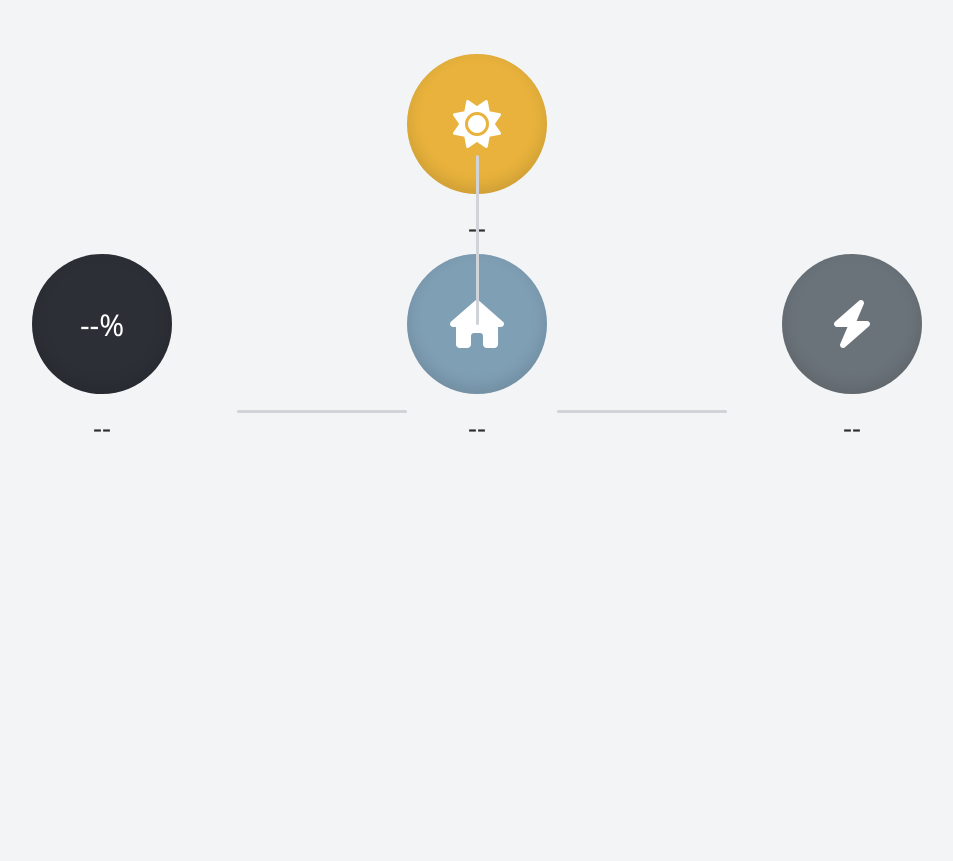
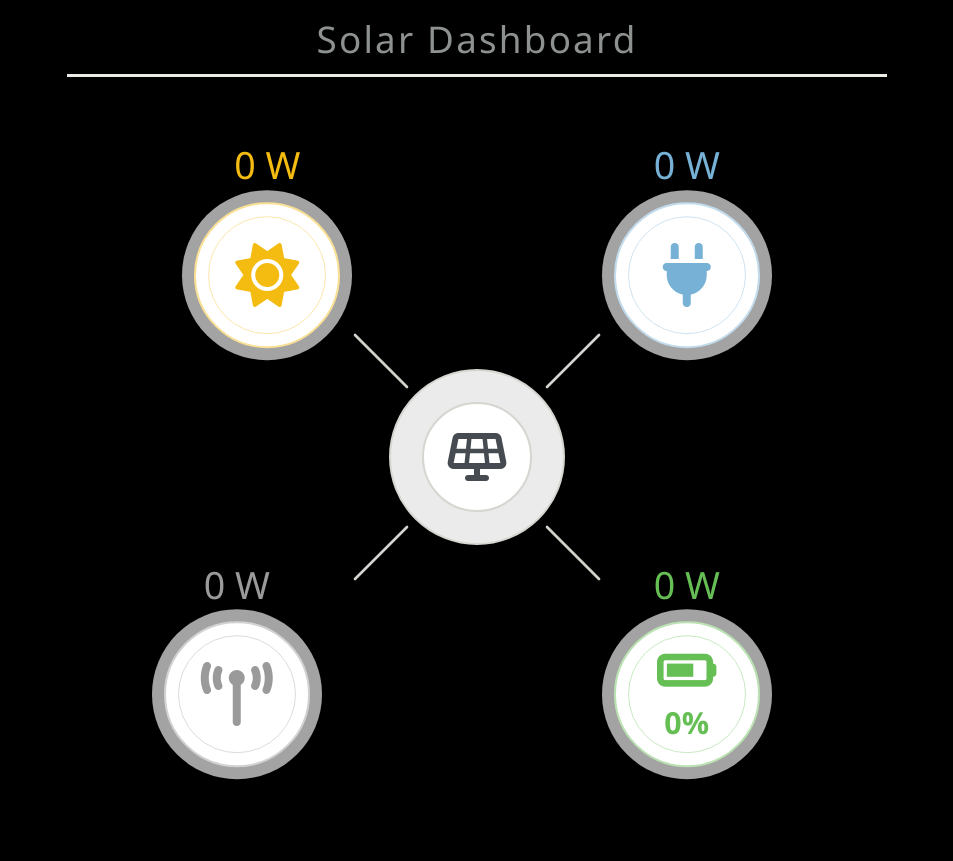
Before and after one commit to riccstick/solardashboard, a Flask app: page / in a window 1280 px wide. Shown: the whole page, without its empty margins (163-1116 px from the left). Before the commit the page ends 432 px from the top, so only its background shows below. Run offline with Flask 3, Linux system fonts and the light colour scheme; data that the repository does not hold is empty; a map, chart or similar area stays blank.

Commit message:
Refactor code structure for improved readability and maintainability

```diff
--- a/app.py
+++ b/app.py
@@ -1,9 +1,14 @@
+import os
+
 from flask import Flask, jsonify, render_template
+from dotenv import load_dotenv
 import requests
+
+load_dotenv()
 
 app = Flask(__name__)
 
-FRONIUS_IP = "192.168.1.142"
+FRONIUS_IP = os.environ.get("FRONIUS_IP", "192.168.1.142")
 STORAGE_API = f"http://{FRONIUS_IP}/solar_api/v1/GetStorageRealtimeData.cgi"
 POWERFLOW_API = f"http://{FRONIUS_IP}/solar_api/v1/GetPowerFlowRealtimeData.fcgi"
 
--- /dev/null
+++ b/static/css/dashboard.css
@@ -0,0 +1,218 @@
+body {
+    margin: 0;
+    font-family: "Avenir Next", "Segoe UI", Arial, sans-serif;
+    background: #000000;
+    text-align: center;
+    color: #233243;
+}
+
+.dashboard-layout {
+    width: min(820px, calc(100vw - 24px));
+    margin: 0 auto;
+    padding: 0 0 24px;
+}
+
+.panel-header {
+    padding: 14px 0 10px;
+    border-bottom: 3px solid #ebebe7;
+}
+
+.panel-header h1 {
+    margin: 0;
+    color: #8e928f;
+    font-size: clamp(1.6rem, 4vw, 2.3rem);
+    font-weight: 500;
+    letter-spacing: 0.06em;
+}
+
+.diagram-board {
+    position: relative;
+    width: min(760px, calc(100vw - 24px));
+    aspect-ratio: 1;
+    margin: 0 auto;
+}
+
+.diagram-flow {
+    position: absolute;
+    inset: 0;
+    width: 100%;
+    height: 100%;
+    overflow: visible;
+}
+
+.flow-track {
+    fill: none;
+    stroke: #d4d3ce;
+    stroke-width: 2.6;
+    stroke-linecap: round;
+}
+
+.flow-dot {
+    filter: drop-shadow(0 0 3px rgba(0, 0, 0, 0.12));
+}
+
+.flow-dot--pv {
+    fill: #f4bb11;
+}
+
+.flow-dot--house {
+    fill: #77b2d6;
+}
+
+.flow-dot--battery-charge {
+    fill: #66bf54;
+}
+
+.flow-dot--battery-discharge {
+    fill: #66bf54;
+}
+
+.flow-dot--grid-import {
+    fill: #a7a7a7;
+}
+
+.flow-dot--grid-export {
+    fill: #a7a7a7;
+}
+
+.node {
+    --accent: #c8c8c8;
+    position: absolute;
+    width: 25%;
+    max-width: 180px;
+    transform: translate(-50%, -50%);
+}
+
+.node--pv {
+    --accent: #f4bb11;
+    top: 22.4%;
+    left: 22.4%;
+}
+
+.node--house {
+    --accent: #77b2d6;
+    top: 22.4%;
+    left: 77.6%;
+}
+
+.node--grid {
+    --accent: #9a9a9a;
+    top: 77.6%;
+    left: 18.4%;
+}
+
+.node--battery {
+    --accent: #66bf54;
+    top: 77.6%;
+    left: 77.6%;
+}
+
+.value {
+    margin-bottom: 18px;
+    color: var(--accent);
+    font-size: clamp(1.4rem, 3.2vw, 2.35rem);
+    font-weight: 500;
+    line-height: 1;
+}
+
+.circle {
+    position: relative;
+    width: clamp(96px, 16vw, 142px);
+    height: clamp(96px, 16vw, 142px);
+    margin: 0 auto;
+    border-radius: 50%;
+    display: flex;
+    align-items: center;
+    justify-content: center;
+    font-size: clamp(2.4rem, 5vw, 4rem);
+    color: var(--accent);
+    background: #fff;
+    border: 2px solid color-mix(in srgb, var(--accent) 45%, #ffffff);
+    box-shadow: 0 0 0 12px rgba(255, 255, 255, 0.64);
+}
+
+.circle::after {
+    content: "";
+    position: absolute;
+    inset: 12px;
+    border-radius: 50%;
+    border: 1px solid color-mix(in srgb, var(--accent) 35%, #ffffff);
+}
+
+.battery {
+    overflow: hidden;
+}
+
+.battery-fill {
+    position: absolute;
+    inset: auto 0 0 0;
+    height: 0%;
+    background: linear-gradient(to top, #78cf66, #c8eebf);
+    opacity: 0.34;
+    transition: height 0.6s ease, background 0.4s ease;
+}
+
+.battery-content {
+    position: relative;
+    z-index: 1;
+    display: flex;
+    flex-direction: column;
+    align-items: center;
+    gap: 4px;
+}
+
+.battery-content i {
+    font-size: clamp(2.1rem, 4.3vw, 3.3rem);
+}
+
+.battery-text {
+    font-size: clamp(1.15rem, 2.6vw, 1.9rem);
+    font-weight: 600;
+}
+
+.hub {
+    position: absolute;
+    top: 50%;
+    left: 50%;
+    transform: translate(-50%, -50%);
+}
+
+.hub-outer {
+    width: clamp(126px, 21vw, 172px);
+    height: clamp(126px, 21vw, 172px);
+    border-radius: 50%;
+    display: grid;
+    place-items: center;
+    background: rgba(255, 255, 255, 0.92);
+    border: 2px solid #d6d5d0;
+}
+
+.hub-inner {
+    width: 62%;
+    height: 62%;
+    border-radius: 50%;
+    display: grid;
+    place-items: center;
+    background: #fff;
+    border: 2px solid #d6d5d0;
+    color: #454b51;
+    font-size: clamp(2rem, 4vw, 3rem);
+}
+
+@media (max-width: 560px) {
+    .dashboard-layout {
+        width: calc(100vw - 16px);
+    }
+
+    .diagram-board {
+        width: calc(100vw - 16px);
+    }
+
+    .node {
+        width: 30%;
+    }
+
+    .circle {
+        box-shadow: 0 0 0 8px rgba(255, 255, 255, 0.68);
+    }
+}
--- /dev/null
+++ b/static/js/dashboard.js
@@ -0,0 +1,144 @@
+const SVG_NS = "http://www.w3.org/2000/svg";
+
+const FLOW_PATHS = {
+    pvToHub: "M258 258 L310 310",
+    houseToHub: "M502 258 L450 310",
+    batteryToHub: "M502 502 L450 450",
+    gridToHub: "M258 502 L310 450",
+};
+
+function reverseLinePath(path) {
+    const match = path.match(/^M\s*([\d.]+)\s+([\d.]+)\s+L\s*([\d.]+)\s+([\d.]+)$/);
+
+    if (!match) {
+        return path;
+    }
+
+    const [, startX, startY, endX, endY] = match;
+    return `M${endX} ${endY} L${startX} ${startY}`;
+}
+
+function flowCountForPower(power) {
+    if (power === 0) {
+        return 0;
+    }
+
+    return Math.max(1, Math.min(4, Math.round(Math.abs(power) / 2000) + 1));
+}
+
+function parsePower(value) {
+    if (!value) {
+        return 0;
+    }
+
+    if (value.includes("kW")) {
+        return parseFloat(value) * 1000;
+    }
+
+    return parseFloat(value);
+}
+
+function formatDisplayPower(power) {
+    const absolutePower = Math.abs(power);
+
+    if (absolutePower < 15) {
+        return "0 W";
+    }
+
+    if (absolutePower >= 1000) {
+        return `${(absolutePower / 1000).toFixed(2)} kW`;
+    }
+
+    return `${Math.round(absolutePower)} W`;
+}
+
+function createAnimatedDots(layer, path, colorClass, count = 3) {
+    layer.replaceChildren();
+
+    for (let index = 0; index < count; index += 1) {
+        const dot = document.createElementNS(SVG_NS, "circle");
+        dot.setAttribute("r", "8");
+        dot.setAttribute("class", `flow-dot ${colorClass}`);
+
+        const motion = document.createElementNS(SVG_NS, "animateMotion");
+        motion.setAttribute("dur", "2.8s");
+        motion.setAttribute("repeatCount", "indefinite");
+        motion.setAttribute("begin", `${index * 0.45}s`);
+        motion.setAttribute("path", path);
+
+        dot.appendChild(motion);
+        layer.appendChild(dot);
+    }
+}
+
+function setFlow(layerId, active, path, colorClass, count) {
+    const layer = document.getElementById(layerId);
+
+    if (!active) {
+        layer.replaceChildren();
+        return;
+    }
+
+    createAnimatedDots(layer, path, colorClass, count);
+}
+
+async function updateData() {
+    try {
+        const response = await fetch("/data");
+        const data = await response.json();
+
+        if (data.error) {
+            return;
+        }
+
+        const pvPower = parsePower(data.p_pv);
+        const housePower = parsePower(data.p_load);
+        const gridPower = parsePower(data.p_grid);
+        const batteryPower = parsePower(data.p_batt);
+
+        document.getElementById("p_pv").innerText = formatDisplayPower(pvPower);
+        document.getElementById("p_load").innerText = formatDisplayPower(housePower);
+        document.getElementById("p_grid").innerText = formatDisplayPower(gridPower);
+        document.getElementById("p_batt").innerText = formatDisplayPower(batteryPower);
+
+        const soc = data.soc;
+        document.getElementById("soc").innerText = `${soc}%`;
+
+        const batteryFill = document.getElementById("batteryFill");
+        batteryFill.style.height = `${soc}%`;
+
+        if (batteryPower < 0) {
+            batteryFill.style.background = "linear-gradient(to top, #55b945, #bfeab7)";
+        } else if (batteryPower > 0) {
+            batteryFill.style.background = "linear-gradient(to top, #55b945, #bfeab7)";
+        } else {
+            batteryFill.style.background = "linear-gradient(to top, #ffffff, #ffffff)";
+        }
+
+        setFlow("flow-pv", pvPower > 0, FLOW_PATHS.pvToHub, "flow-dot--pv", flowCountForPower(pvPower));
+        setFlow("flow-house", housePower > 0, reverseLinePath(FLOW_PATHS.houseToHub), "flow-dot--house", flowCountForPower(housePower));
+
+        if (batteryPower > 0) {
+            setFlow("flow-battery", true, FLOW_PATHS.batteryToHub, "flow-dot--battery-discharge", flowCountForPower(batteryPower));
+        } else if (batteryPower < 0) {
+            setFlow("flow-battery", true, reverseLinePath(FLOW_PATHS.batteryToHub), "flow-dot--battery-charge", flowCountForPower(batteryPower));
+        } else {
+            setFlow("flow-battery", false);
+        }
+
+        if (gridPower > 0) {
+            setFlow("flow-grid", true, FLOW_PATHS.gridToHub, "flow-dot--grid-import", flowCountForPower(gridPower));
+        } else if (gridPower < 0) {
+            setFlow("flow-grid", true, reverseLinePath(FLOW_PATHS.gridToHub), "flow-dot--grid-export", flowCountForPower(gridPower));
+        } else {
+            setFlow("flow-grid", false);
+        }
+    } catch (error) {
+        console.error(error);
+    }
+}
+
+window.addEventListener("DOMContentLoaded", () => {
+    updateData();
+    window.setInterval(updateData, 2000);
+});
--- a/templates/index.html
+++ b/templates/index.html
@@ -4,276 +4,67 @@
     <title>Solar Dashboard</title>
 
     <link href="https://cdnjs.cloudflare.com/ajax/libs/font-awesome/6.5.0/css/all.min.css" rel="stylesheet">
-    <script src="https://cdn.jsdelivr.net/npm/chart.js"></script>
-
-    <style>
-        body {
-            margin: 0;
-            font-family: "Segoe UI", Arial;
-            background: #f3f4f6;
-            text-align: center;
-        }
-
-        .grid {
-            display: grid;
-            grid-template-columns: 1fr 220px 1fr;
-            grid-template-rows: 180px 220px;
-            align-items: center;
-            justify-items: center;
-            margin-top: 60px;
-        }
-
-        .node { text-align: center; }
-
-        .circle {
-            width: 140px;
-            height: 140px;
-            border-radius: 50%;
-            display: flex;
-            align-items: center;
-            justify-content: center;
-            font-size: 48px;
-            color: white;
-            position: relative;
-            box-shadow: inset 0 -6px 16px rgba(0,0,0,0.12);
-        }
-
-        .pv { background: #e8b23c; }
-        .house { background: #7f9fb5; }
-        .gridc { background: #6b737a; }
-
-        /* Battery */
-        .battery {
-            background: #2c2f36;
-            overflow: hidden;            /* 🔥 IMPORTANT */
-            border-radius: 50%;          /* ensure clipping */
-        }
-
-        .battery-fill {
-            position: absolute;
-            bottom: 0;
-            left: 0;
-            width: 100%;
-            height: 0%;
-            border-radius: 0 0 50% 50%;  /* rounded bottom */
-            transition: height 0.6s ease;
-        }
-
-        .battery-text {
-            position: relative;
-            z-index: 2;
-            font-size: 30px;
-            font-weight: 500;
-        }
-
-        .value {
-            margin-top: 14px;
-            font-size: 28px;
-            color: #2f2f2f;
-            font-weight: 500;
-        }
-
-        /* Flow lines */
-        .line {
-            position: absolute;
-            background: #d0d3d8;
-            border-radius: 2px;
-        }
-
-        .horizontal { height: 3px; width: 170px; }
-        .vertical { width: 3px; height: 170px; }
-
-        .dot {
-            width: 7px;
-            height: 7px;
-            border-radius: 50%;
-            position: absolute;
-        }
-
-        @keyframes moveRight {
-            from { left: -5%; }
-            to { left: 105%; }
-        }
-
-        @keyframes moveLeft {
-            from { left: 105%; }
-            to { left: -5%; }
-        }
-
-        @keyframes moveDown {
-            from { top: -5%; }
-            to { top: 105%; }
-        }
-
-        @keyframes moveUp {
-            from { top: 105%; }
-            to { top: -5%; }
-        }
-
-        /* Alignment */
-        #line-pv {
-            top: 155px;
-            left: calc(50% - 1.5px);
-        }
-
-        #line-batt {
-            top: calc(50% + 10px);
-            left: calc(50% - 240px);
-        }
-
-        #line-grid {
-            top: calc(50% + 10px);
-            left: calc(50% + 80px);
-        }
-        #pv {
-            grid-column: 2;
-            grid-row: 1;
-        }
-
-        #battery {
-            grid-column: 1;
-            grid-row: 2;
-        }
-
-        #house {
-            grid-column: 2;
-            grid-row: 2;
-        }
-
-        #grid {
-            grid-column: 3;
-            grid-row: 2;
-        }
-        canvas {
-            margin-top: 50px;
-            max-width: 650px;
-        }
-    </style>
+    <link rel="stylesheet" href="{{ url_for('static', filename='css/dashboard.css') }}">
 </head>
 
 <body>
 
-<div class="grid">
+<main class="dashboard-layout">
+    <header class="panel-header">
+        <h1>Solar Dashboard</h1>
+    </header>
 
-    <div id="pv" class="node">
-        <div class="circle pv"><i class="fas fa-sun"></i></div>
-        <div id="p_pv" class="value">--</div>
-    </div>
+    <section class="diagram-board" aria-label="Power flow diagram">
+        <svg class="diagram-flow" viewBox="0 0 760 760" role="img" aria-hidden="true">
+            <g>
+                <path class="flow-track" d="M258 258 L310 310" />
+                <path class="flow-track" d="M502 258 L450 310" />
+                <path class="flow-track" d="M502 502 L450 450" />
+                <path class="flow-track" d="M258 502 L310 450" />
+            </g>
+            <g id="flow-pv"></g>
+            <g id="flow-house"></g>
+            <g id="flow-battery"></g>
+            <g id="flow-grid"></g>
+        </svg>
 
-    <div id="battery" class="node">
-        <div class="circle battery">
-            <div id="batteryFill" class="battery-fill"></div>
-            <div id="soc" class="battery-text">--%</div>
+        <div id="pv" class="node node--pv">
+            <div id="p_pv" class="value">0 W</div>
+            <div class="circle pv"><i class="fas fa-sun"></i></div>
         </div>
-        <div id="p_batt" class="value">--</div>
-    </div>
 
-    <div id="house" class="node">
-        <div class="circle house"><i class="fas fa-home"></i></div>
-        <div id="p_load" class="value">--</div>
-    </div>
+        <div id="house" class="node node--house">
+            <div id="p_load" class="value">0 W</div>
+            <div class="circle house"><i class="fas fa-plug"></i></div>
+        </div>
 
-    <div id="grid" class="node">
-        <div class="circle gridc"><i class="fas fa-bolt"></i></div>
-        <div id="p_grid" class="value">--</div>
-    </div>
+        <div id="grid" class="node node--grid">
+            <div id="p_grid" class="value">0 W</div>
+            <div class="circle gridc"><i class="fas fa-tower-broadcast"></i></div>
+        </div>
 
-</div>
+        <div id="battery" class="node node--battery">
+            <div id="p_batt" class="value">0 W</div>
+            <div class="circle battery">
+                <div id="batteryFill" class="battery-fill"></div>
+                <div class="battery-content">
+                    <i class="fas fa-battery-three-quarters"></i>
+                    <div id="soc" class="battery-text">0%</div>
+                </div>
+            </div>
+        </div>
 
-<!-- Flow lines -->
-<div class="line vertical" id="line-pv"></div>
-<div class="line horizontal" id="line-batt"></div>
-<div class="line horizontal" id="line-grid"></div>
+        <div class="hub" aria-hidden="true">
+            <div class="hub-outer">
+                <div class="hub-inner">
+                    <i class="fas fa-solar-panel"></i>
+                </div>
+            </div>
+        </div>
+    </section>
+</main>
 
-<canvas id="chart"></canvas>
-
-<script>
-function parsePower(v) {
-    if (!v) return 0;
-    if (v.includes("kW")) return parseFloat(v) * 1000;
-    return parseFloat(v);
-}
-
-function createDots(line, direction, color) {
-    line.innerHTML = "";
-
-    for (let i = 0; i < 5; i++) {
-        const dot = document.createElement("div");
-        dot.className = "dot";
-        dot.style.background = color;
-        dot.style.boxShadow = `0 0 8px ${color}`;
-        dot.style.animation = `${direction} 2.5s linear infinite`;
-        dot.style.animationDelay = (i * 0.5) + "s";
-        line.appendChild(dot);
-    }
-}
-
-function setFlow(line, active, direction, color) {
-    if (!active) {
-        line.innerHTML = "";
-        return;
-    }
-    createDots(line, direction, color);
-}
-
-
-async function updateData() {
-    try {
-        const res = await fetch('/data');
-        const data = await res.json();
-        if (data.error) return;
-
-        document.getElementById('p_pv').innerText = data.p_pv;
-        document.getElementById('p_load').innerText = data.p_load;
-        document.getElementById('p_grid').innerText = data.p_grid;
-        document.getElementById('p_batt').innerText = data.p_batt;
-
-        const soc = data.soc;
-        document.getElementById('soc').innerText = soc + "%";
-
-        const p_pv = parsePower(data.p_pv);
-        const p_grid = parsePower(data.p_grid);
-        const p_batt = parsePower(data.p_batt);
-
-        /* Battery fill */
-        const batteryFill = document.getElementById('batteryFill');
-        batteryFill.style.height = soc + "%";
-
-        if (p_batt > 0) {
-            batteryFill.style.background = "linear-gradient(to top, #4caf50, #66bb6a)";
-        } else if (p_batt < 0) {
-            batteryFill.style.background = "linear-gradient(to top, #2196f3, #64b5f6)";
-        } else {
-            batteryFill.style.background = "linear-gradient(to top, #888, #aaa)";
-        }
-
-        /* Flows */
-        setFlow(document.getElementById('line-pv'), p_pv > 0, "moveDown", "#f5b942");
-
-        if (p_batt > 0)
-            setFlow(document.getElementById('line-batt'), true, "moveRight", "#4caf50");
-        else if (p_batt < 0)
-            setFlow(document.getElementById('line-batt'), true, "moveLeft", "#2196f3");
-        else
-            setFlow(document.getElementById('line-batt'), false);
-
-        if (p_grid > 0)
-            setFlow(document.getElementById('line-grid'), true, "moveLeft", "#ff4d4d");
-        else if (p_grid < 0)
-            setFlow(document.getElementById('line-grid'), true, "moveRight", "#4caf50");
-        else
-            setFlow(document.getElementById('line-grid'), false);
-
-        updateChart(p_pv);
-
-    } catch (err) {
-        console.error(err);
-    }
-}
-
-setInterval(updateData, 2000);
-updateData();
-</script>
+<script src="{{ url_for('static', filename='js/dashboard.js') }}"></script>
 
 </body>
 </html>
```
Also changed, not shown: pyproject.toml (added, +14 -0 lines), README.md, 5 other files.
